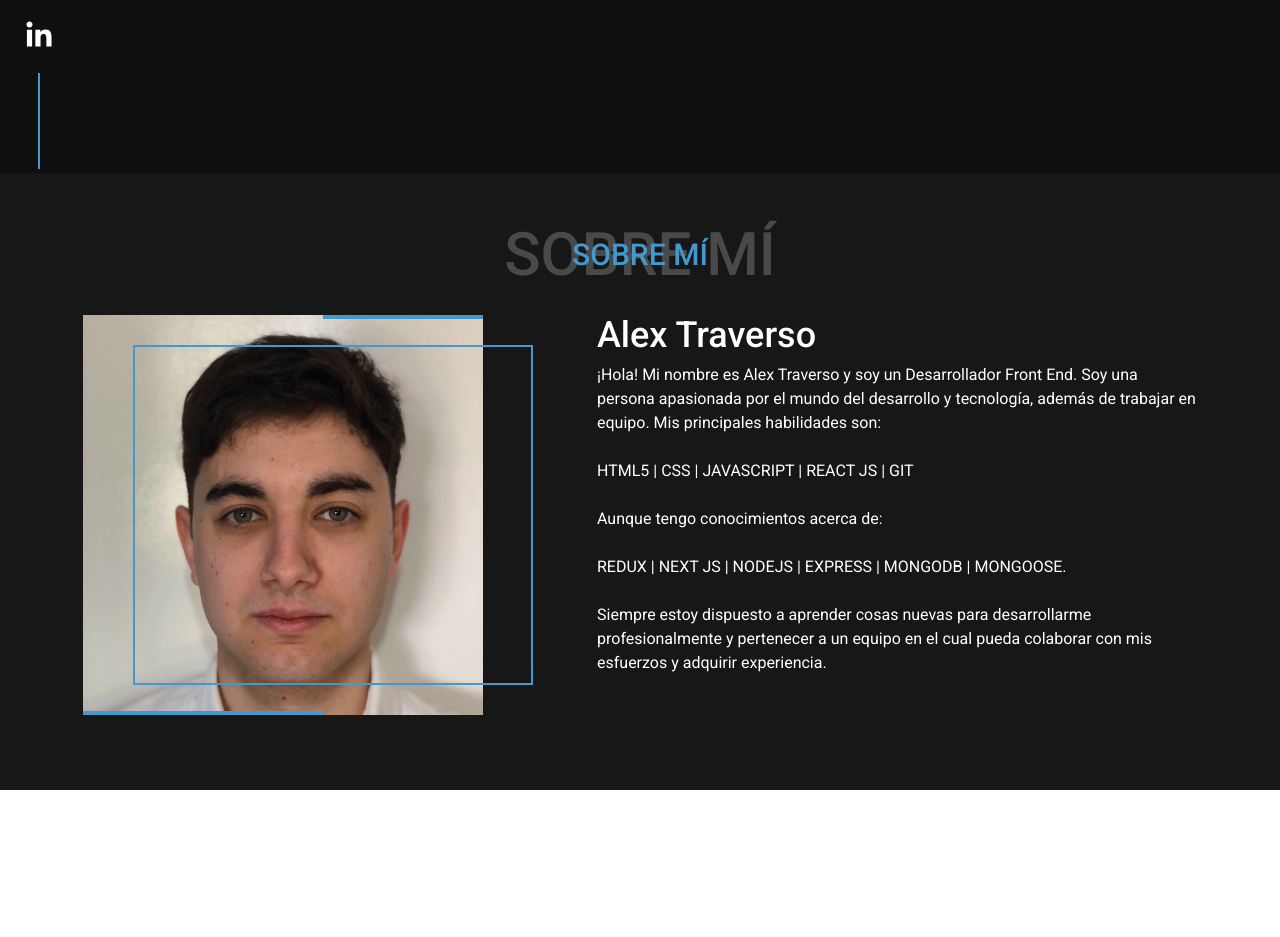
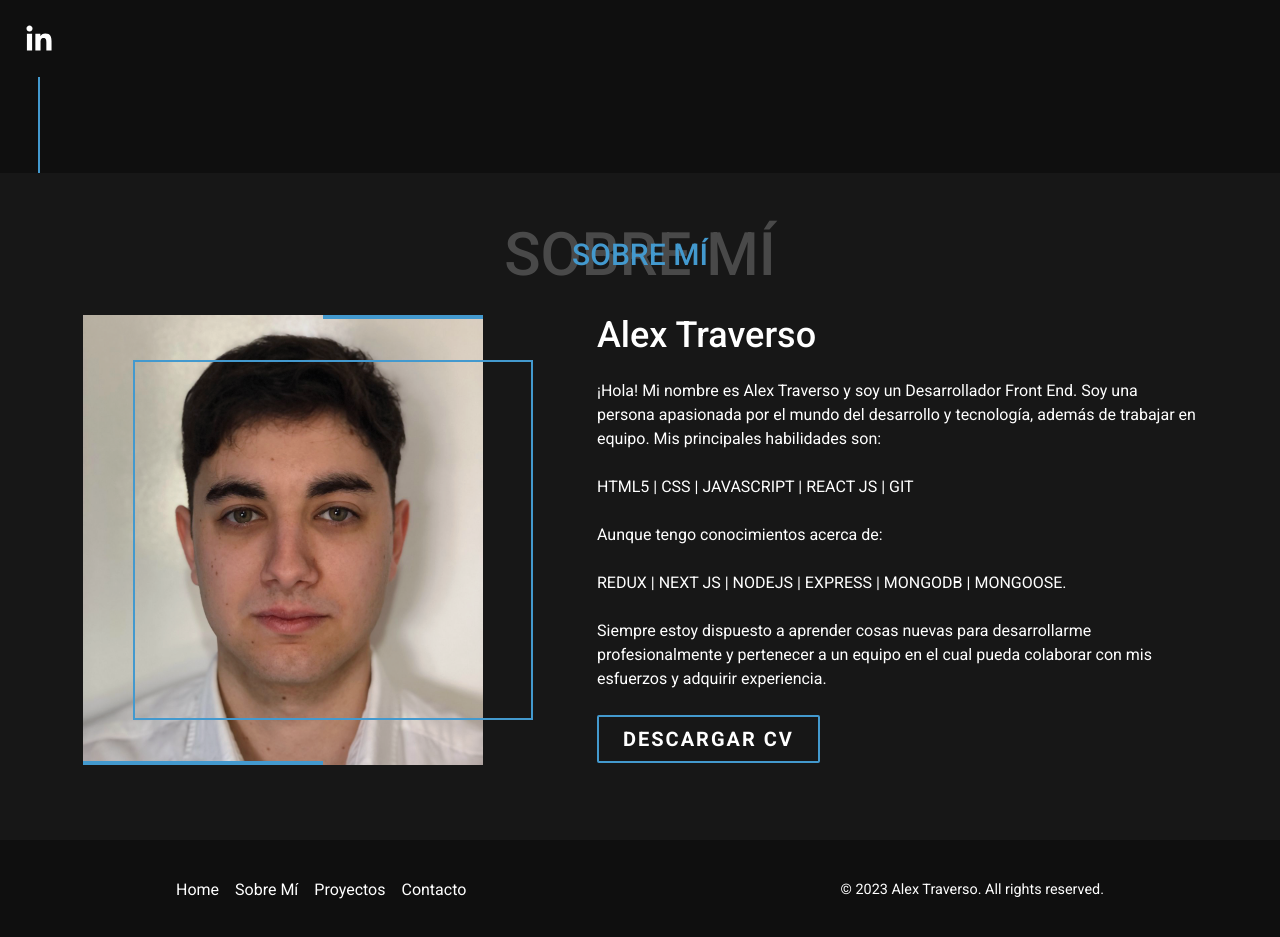
Before and after one commit to alex-traverso/Portfolio, a Next.js app: page / in a window 1280 px wide. Shown: the part 627-1564 px from the top of the page. Before the commit the page ends 1417 px from the top, so only its background shows below. Built offline with nearby package versions, Linux system fonts and the light colour scheme.

Commit message:
add Footer info

```diff
--- a/components/AboutMe/index.js
+++ b/components/AboutMe/index.js
@@ -1,21 +1,22 @@
 import Image from "next/image";
 import profile from "public/profile.png";
 import Titles from "../Titles";
+import Button from "../Button";
 
 export default function AboutMe() {
   return (
     <>
       <div className='px-sectionSides pt-sectionTop pb-sectionBottom bg-darkGrey flex justify-center h-auto items-center self-center flex-col'>
         <Titles>SOBRE MÍ</Titles>
-        <div className='flex justify-between gap-16'>
+        <div className='flex justify-between gap-16 transition-all'>
           <div className='relative w-[450px] flex items-center'>
-            <div className='absolute right-0 border-2 h-[340px] w-[400px] z-20 border-lightBlue'></div>
+            <div className='absolute right-0 border-2 h-[360px] w-[400px] z-20 border-lightBlue'></div>
 
             <div className='relative'>
               <div className='absolute right-0 top-0 border-2 w-40 z-20 border-lightBlue'></div>
               <div className='absolute left-0 bottom-0 border-2 w-60  z-20 border-lightBlue'></div>
               <Image
-                className=' w-[400px] h-[400px] object-cover object-top'
+                className=' w-[400px] h-[450px] object-cover object-top'
                 src={profile}
                 alt='Logo'
               />
@@ -23,6 +24,7 @@ export default function AboutMe() {
           </div>
           <div className='text-white w-[600px]'>
             <h2 className='font-medium text-4xl mb-2'>Alex Traverso</h2>
+            <div className=' my-6'>
               <p>
                 ¡Hola! Mi nombre es Alex Traverso y soy un Desarrollador Front
                 End. Soy una persona apasionada por el mundo del desarrollo y
@@ -37,27 +39,14 @@ export default function AboutMe() {
               <p>REDUX | NEXT JS | NODEJS | EXPRESS | MONGODB | MONGOOSE.</p>
               <br />
               <p>
-              Siempre estoy dispuesto a aprender cosas nuevas para desarrollarme
-              profesionalmente y pertenecer a un equipo en el cual pueda
-              colaborar con mis esfuerzos y adquirir experiencia.
+                Siempre estoy dispuesto a aprender cosas nuevas para
+                desarrollarme profesionalmente y pertenecer a un equipo en el
+                cual pueda colaborar con mis esfuerzos y adquirir experiencia.
               </p>
-            {/* <p>
-                Mi nombre es Alex Traverso, tengo 23 años y nací en Buenos
-                Aires, Argentina. Cuando descubrí el mundo del desarrollo web me
-                di cuenta que era algo que me gustaba demasiado por lo que
-                decidí adentrarme al máximo. Actualmente estoy desarrollándome
-                en lenguajes como Html, Css y Javascript. Además de esto tengo
-                conocimientos en diseño gráfico y multimedia, en softwares como
-                Adobe Illustrator, Photoshop, Figma entre otros.
-              </p> */}
+            </div>
+            <Button>DESCARGAR CV</Button>
           </div>
         </div>
-        {/* <div className='duration-400 text-white relative flex md:min-h-[286px] max-w-[346px] cursor-pointer flex-col items-center gap-4 rounded-xl border border-indigo-300/50 p-6 shadow-inner transition-all hover:-translate-y-2 hover:bg-indigo-300/50 dark:border-zinc-700/40 dark:shadow-zinc-700/40 dark:hover:bg-zinc-600/30 dark:hover:shadow-transparent'>
-          Lorem ipsum dolor sit amet consectetur adipisicing elit. Quia placeat
-          velit dignissimos eligendi ipsam aliquid recusandae accusantium
-          aperiam amet magnam, enim iste nam eaque tempora provident nemo
-          nostrum a accusamus.
-        </div> */}
       </div>
     </>
   );
--- a/components/Footer/Index.js
+++ b/components/Footer/Index.js
@@ -1,7 +1,29 @@
+import Link from "next/link";
+
 export default function Footer() {
   return (
     <>
-      <div className='bg-slate-600 h-14'></div>
+      <div className='px-sectionSides bg-dark h-14 p-sectionTop flex justify-between items-center'>
+        <div className='flex gap-4 text-white'>
+          <Link className='hover:text-lightBlue transition-all' href='/'>
+            Home
+          </Link>
+          <Link className='hover:text-lightBlue transition-all' href='/'>
+            Sobre Mí
+          </Link>
+          <Link className='hover:text-lightBlue transition-all' href='/'>
+            Proyectos
+          </Link>
+          <Link className='hover:text-lightBlue transition-all' href='/'>
+            Contacto
+          </Link>
+        </div>
+        <div className='w-max text-white'>
+          <p className=' text-[0.9rem]'>
+            © 2023 Alex Traverso. All rights reserved.
+          </p>
+        </div>
+      </div>
     </>
   );
 }
--- a/components/Header/index.js
+++ b/components/Header/index.js
@@ -21,7 +21,7 @@ export default function Header() {
           className='hover:text-lightBlue transition-all tracking-wide'
           href='#'
         >
-          Sobre mí
+          Sobre Mí
         </Link>
         <Link
           className='hover:text-lightBlue transition-all tracking-wide'
--- a/components/SocialMedia/index.js
+++ b/components/SocialMedia/index.js
@@ -6,7 +6,7 @@ import Linkedin from "../Icons/Linkedin/index";
 export default function SocialMedia() {
   return (
     <>
-      <div className='flex flex-col justify-center items-center fixed bottom-0 left-6 gap-6 h-2/6'>
+      <div className='flex flex-col justify-end items-center fixed bottom-0 left-6 gap-6 h-2/6'>
         <a
           target='_blank'
           rel='noreferrer'
--- a/pages/index.js
+++ b/pages/index.js
@@ -31,7 +31,7 @@ export default function Home() {
         <SocialMedia />
         <AboutMe />
         {/* <Skills /> */}
-        {/* <Footer /> */}
+        <Footer />
       </main>
     </>
   );
```
Lines whose indentation alone changed are shown as unchanged.
